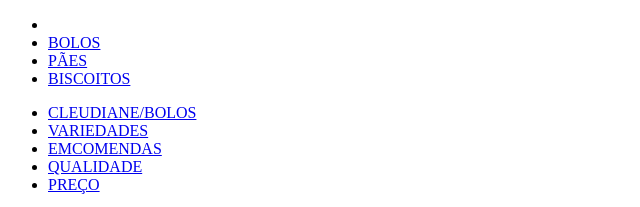
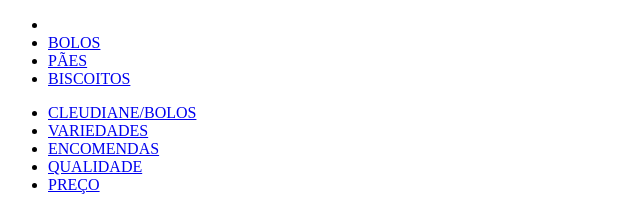
Before and after one commit to cleudiane/projeto-bolos, a plain HTML site: page index.html in a window 1280 px wide. Shown: the top 207 px of the page, 0-640 px from the left. Drawn offline with Linux system fonts and the light colour scheme.

Commit message:
envio do projeto

```diff
--- a/index.html
+++ b/index.html
@@ -29,7 +29,7 @@
             <ul>
                 <li><a href="#">CLEUDIANE/BOLOS</a></li>
                 <li><a href="#">VARIEDADES</a></li>
-                <li><a href="#">EMCOMENDAS</a></li>
+                <li><a href="#">ENCOMENDAS</a></li>
                 <li><a href="#">QUALIDADE</a></li>
                 <li><a href="#">PREÇO</a></li>
 
```
